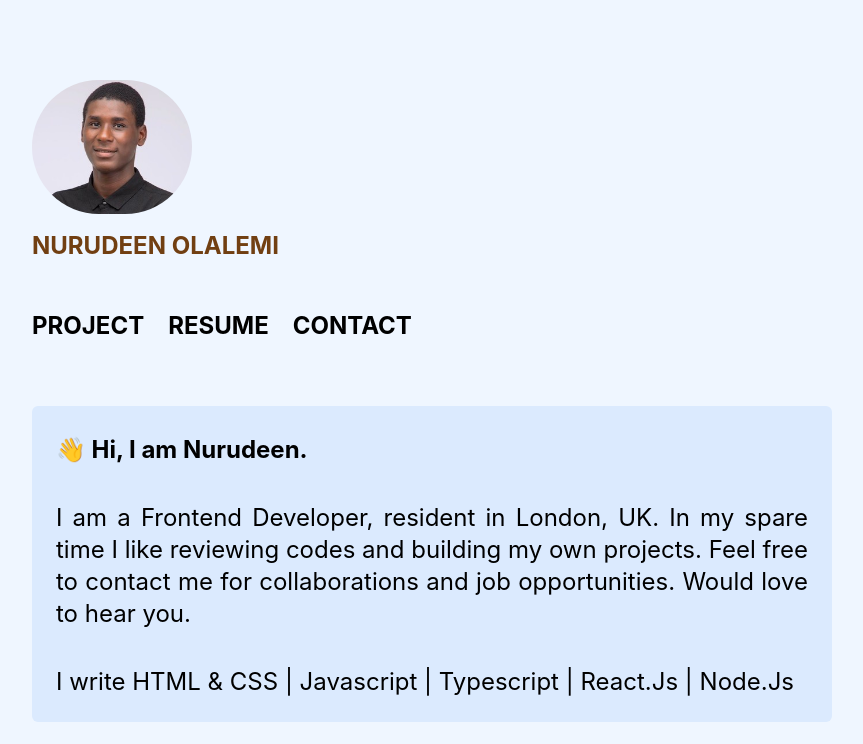
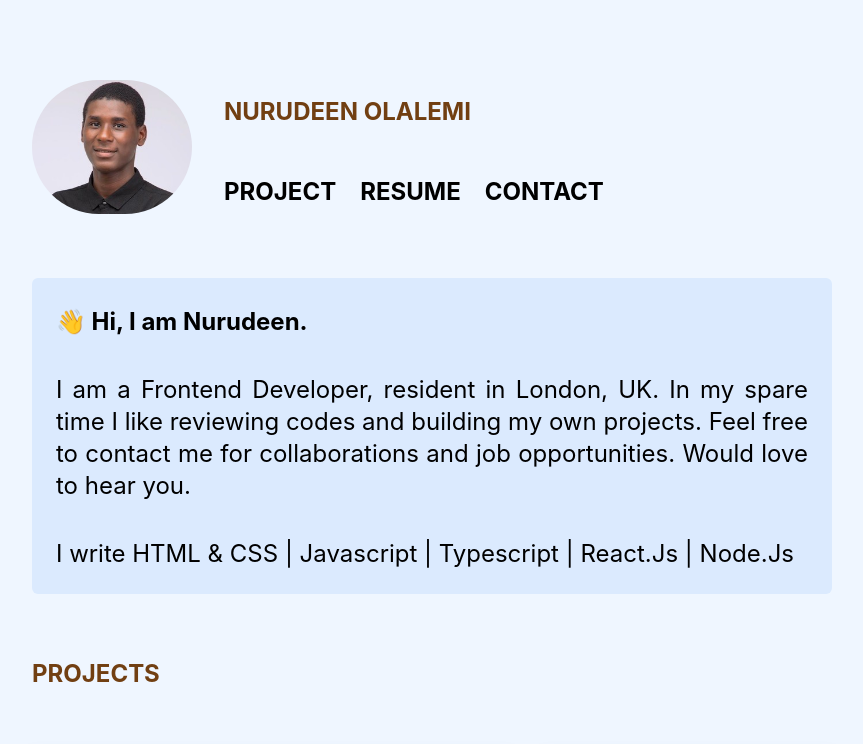
Before and after one commit to olalemi/portfolio, a React (Create React App) app: page / in a window 1280 px wide. Shown: the top 744 px of the page, without its empty margins (208-1071 px from the left). Built offline with nearby package versions, Linux system fonts and the light colour scheme.

Commit message:
adding socials

```diff
--- a/src/App.js
+++ b/src/App.js
@@ -1,4 +1,4 @@
-import React from 'react';
+import {Fragment} from 'react';
 import NavBar from './components/NavBar';
 import HomeText from './components/HomeText';
 import Contact from './components/Contact';
@@ -29,6 +29,11 @@ function App() {
       </div>
 
 
+      <div className="sm:mt-32 lg:mt-64">
+        <Footer />
+      </div>
+
+
 
     </div>
   );
--- a/src/components/Footer.js
+++ b/src/components/Footer.js
@@ -1,14 +1,31 @@
-import React from 'react';
-import { LinkedIn, GitHub } from '@mui/icons-material';
+import { LinkedIn, GitHub, Twitter } from '@mui/icons-material';
+
+import { IconButton } from '@mui/material';
+import { Fragment } from 'react';
+
 
 const Footer = () => {
   return (
-    <div>
-      <GitHub fontSize="medium" color="primary" />
+    <Fragment>
+      <div className="flex flex-row justify-center gap-3">
+        <a href="https://twitter.com/nolalemi" target="_blank">
+          <IconButton>
+            <Twitter fontSize="large" color="primary" />
+          </IconButton>
+        </a>
 
-      <LinkedIn fontSize="medium" color="primary" />
-      <LinkedIn fontSize="medium" color="primary" />
-    </div>
+        <a href="https://github.com/olalemi" target="_blank">
+          <IconButton>
+            <GitHub fontSize="large" color="primary" />
+          </IconButton>
+        </a>
+        <a href="https://www.linkedin.com/in/nurudeenolalemi" target="_blank">
+          <IconButton>
+            <LinkedIn fontSize="large" color="primary" />
+          </IconButton>
+        </a>
+      </div>
+    </Fragment>
   );
 };
 
--- a/src/components/NavBar.js
+++ b/src/components/NavBar.js
@@ -7,14 +7,14 @@ import { Link } from 'react-scroll';
 
 function NavBar() {
   return (
-    <Fragment className=" flex flex-col  md:flex-row gap-x-8">
+    <div className=" flex flex-col  md:flex-row gap-x-8">
       <img
         className=" sm:w-28 md:w-40 shrink-0 sm:rounded-full "
         src={photo}
         alt="myphoto"
       />
 
-   <photo/>
+
 
       <div className="flex flex-col sm:gap-y-6 md:gap-y-12 sm:mt-4">
         <div>
@@ -60,7 +60,7 @@ function NavBar() {
           </ul>
         </div>
       </div>
-    </Fragment>
+    </div>
   );
 }
 
```
